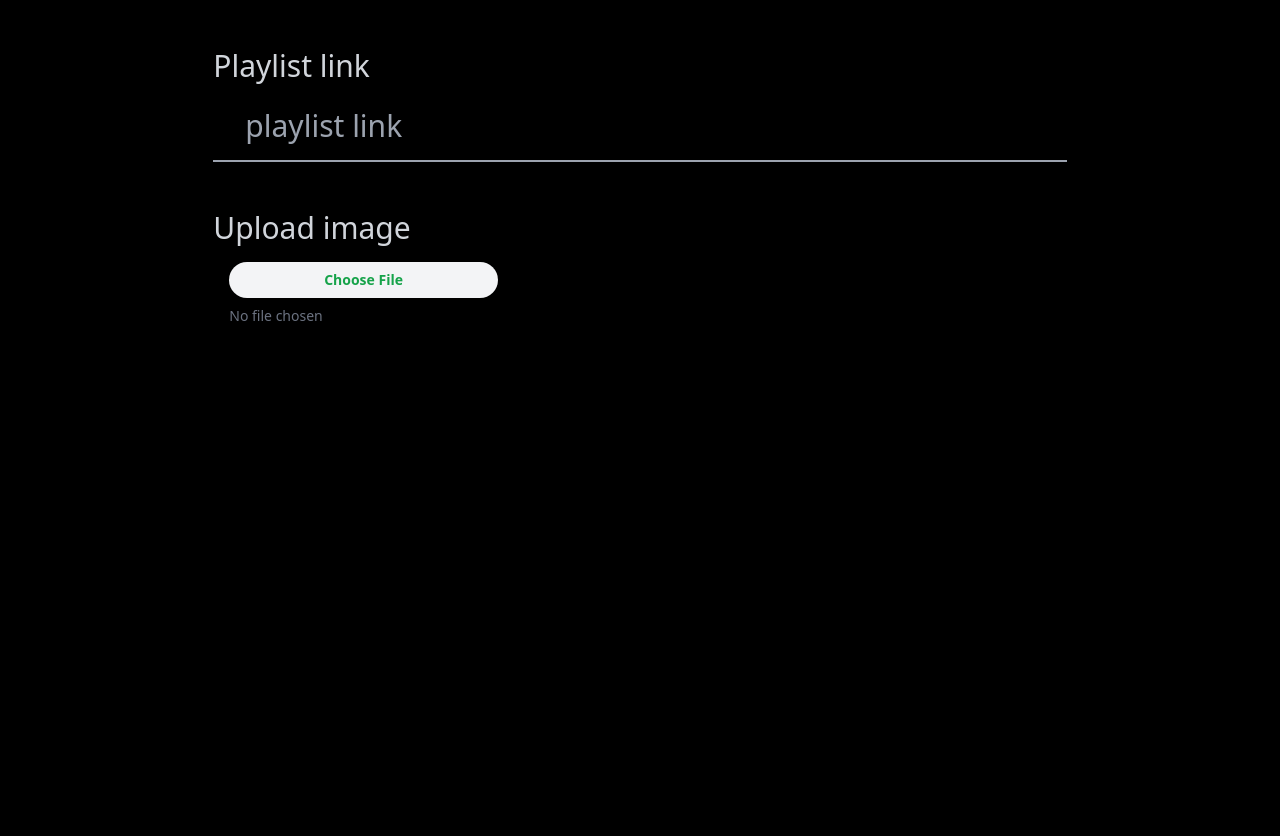
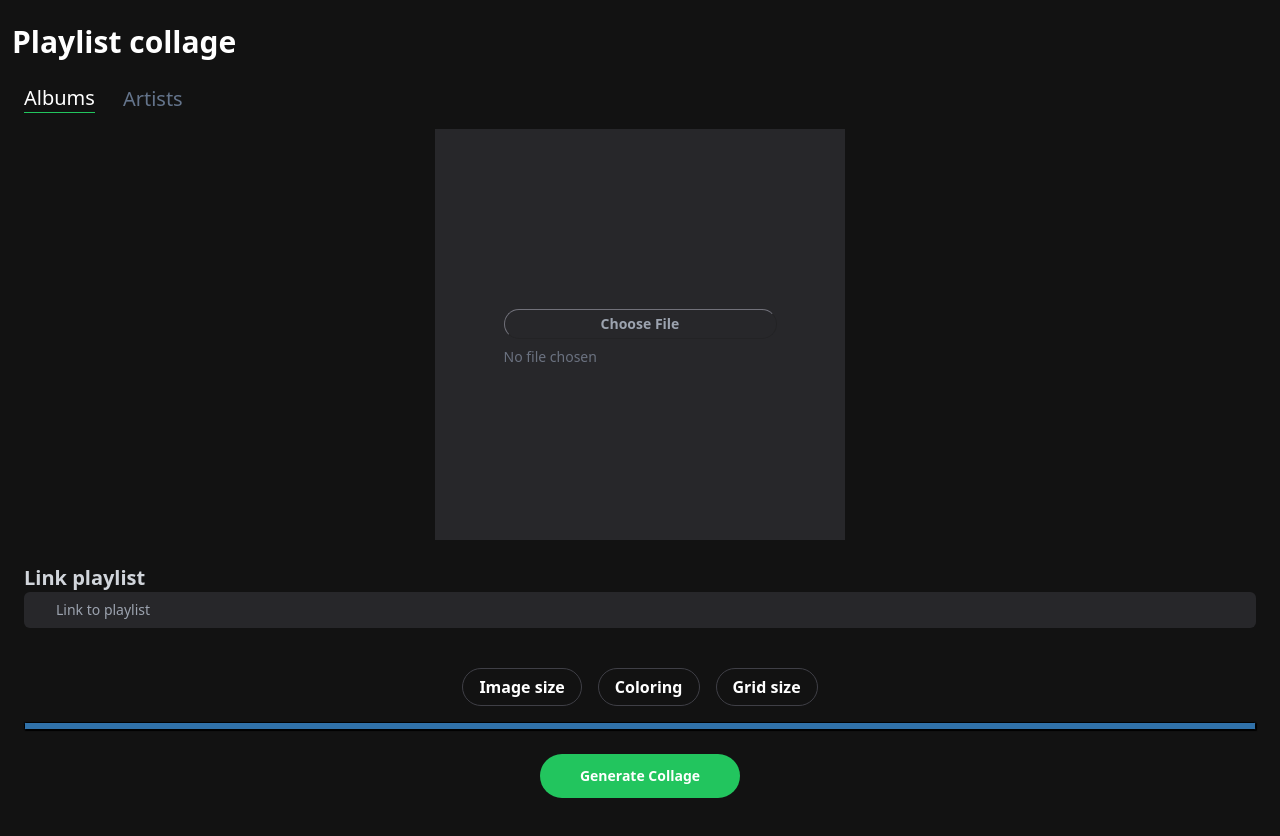
Before and after one commit to IlyaSmagin/playlist-collage, a Next.js app: page / in a window 1280 px wide. Shown: the top 836 px of the page. Built offline with nearby package versions, Linux system fonts and the light colour scheme; no server answers.

Commit message:
New design

```diff
--- a/pages/_document.tsx
+++ b/pages/_document.tsx
@@ -2,7 +2,7 @@ import { Html, Head, Main, NextScript } from 'next/document'
 
 export default function Document() {
   return (
-    <Html lang="en" style={{backgroundColor: "black"}}>
+    <Html lang="en" style={{backgroundColor: "#121212"}}>
       <Head />
       <body>
         <Main />
--- a/pages/index.tsx
+++ b/pages/index.tsx
@@ -1,59 +1,175 @@
-import Head from 'next/head'
-import { useState } from 'react'
-import useSWR from "swr"
-import { ReactImageMosaic } from 'react-image-mosaic'
-import { blob } from 'stream/consumers';
-
-
+import Head from "next/head";
+import { useState } from "react";
+import useSWR from "swr";
+import { ReactImageMosaic } from "react-image-mosaic";
+import { blob } from "stream/consumers";
 
 export default function Home() {
   const [playlistLink, setPlaylistLink] = useState("");
+  const [startGeneration, setStartGeneration] = useState(false);
   const [targetLink, setTargetLink] = useState<string>();
   const playlistREGEX = /.*playlist\//i;
-  const playlistURL = "https://spotify23.p.rapidapi.com/playlist_tracks/?id=" + playlistLink;
+  const playlistURL =
+    "https://spotify23.p.rapidapi.com/playlist_tracks/?id=" + playlistLink;
   const options: RequestInit = {
-	  method: 'GET',
-	  headers: {
-      'X-RapidAPI-Key': process.env.NEXT_PUBLIC_API_KEY as string,
-      'X-RapidAPI-Host': process.env.NEXT_PUBLIC_API_HOST as string
-	  }
+    method: "GET",
+    headers: {
+      "X-RapidAPI-Key": process.env.NEXT_PUBLIC_API_KEY as string,
+      "X-RapidAPI-Host": process.env.NEXT_PUBLIC_API_HOST as string,
+    },
   };
-  const fetcher = (url: string) => fetch(url, options)
-    .then(res => res.json() as Promise<{ tracks : {items: {track: {album: {images : {url :string}[]}}}[]} }>)
-    .then(res => {
-      return res.tracks.items.map(track => track.track.album.images[0].url)
-    });
+  const fetcher = (url: string) =>
+    fetch(url, options)
+      .then(
+        (res) =>
+          res.json() as Promise<{
+            tracks: {
+              items: { track: { album: { images: { url: string }[] } } }[];
+            };
+          }>
+      )
+      .then((res) => {
+        return res.tracks.items.map((track) => track.track.album.images[0].url);
+      });
 
-  const { data, error, isLoading } = useSWR(playlistLink.length > 1 ? [playlistURL, options] : null, ([playlistURL, options]) => fetcher(playlistURL));
+  const { data, error, isLoading } = useSWR(
+    playlistLink.length > 1 ? [playlistURL, options] : null,
+    ([playlistURL, options]) => fetcher(playlistURL)
+  );
 
   return (
     <>
       <Head>
         <title>Playlist Collage</title>
-        <meta name="description" content="Collage your image from playlist album covers" />
+        <meta
+          name="description"
+          content="Collage your image from playlist album covers"
+        />
         <meta name="viewport" content="width=device-width, initial-scale=1" />
         <link rel="icon" href="/favicon.ico" />
       </Head>
-      <main className='flex justify-center items-center h-full min-h-screen flex-col'>
-        <label htmlFor='playlistInput' className='mt-12 text-xl md:text-3xl text-gray-300 md:w-2/3 w-10/12 mb-2'>Playlist link</label>
-        <input id="playlistInput" onChange={(e)=>setPlaylistLink(e.target.value.replace(playlistREGEX, "")) } className="focus:placeholder:text-green-400 placeholder:text-gray-400 border-b-2 focus:border-green-400 border-gray-400 appearance-none md:w-2/3 w-10/12 text-xl md:text-3xl bg-none px-8 py-2 md:py-4 shadow-sm focus:outline-none focus:caret-green-500 text-green-400 bg-black dark:highlight-white/5" placeholder='playlist link'/>
-        <label htmlFor='targetImageInput' className='mt-12 text-xl md:text-3xl text-gray-300 md:w-2/3 w-10/12 mb-2'>Upload image</label>
-        <div className='md:w-2/3 w-10/12 flex md:flex-row flex-col'>
-          <input id='targetImageInput'  onChange={(e)=>setTargetLink(e.target.value) } className="hidden focus:placeholder:text-green-400 placeholder:text-gray-400 border-b-2 focus:border-green-400 border-gray-400 appearance-none md:w-2/3 w-full text-xl md:text-3xl bg-none px-8 py-2 md:py-4 shadow-sm focus:outline-none focus:caret-green-500 text-gray-400 bg-black dark:highlight-white/5" placeholder='image link' />
-          <label className="md:w-1/3 w-full flex flex-col justify-center items-end pt-2">
-            <span className='hidden w-full text-gray-300 text-center py-2'>or</span>
-            <span className="sr-only">Choose profile photo</span>
-            <input type="file"
-              onChange={(e) => { if (e.target.files instanceof FileList) return setTargetLink(URL.createObjectURL(e.target.files[0])) }}
-              className="block w-full text-sm md:pt-0 md:pl-4 text-gray-500 file:flex text-center file:w-full file:flex-col file:mb-2 file:py-2 file:px-4 file:rounded-full file:border-0 file:text-sm file:font-semibold file:bg-gray-100 file:text-green-600 hover:file:bg-green-200 " />
+
+      <header className="mx-3 mt-6 text-white">
+        <h1 className="my-6 text-3xl font-bold">Playlist collage</h1>
+        <nav className="gap-7 flex flex-row mx-3 text-xl">
+          <button className="border-b border-green-500 appearance-none">
+            Albums
+          </button>
+          <button disabled className="text-slate-500 appearance-none">
+            Artists
+          </button>
+        </nav>
+      </header>
+
+      <main className="flex flex-col items-center justify-center mx-6 mt-4">
+        <div className="relative md:w-1/3 aspect-square md:flex-row bg-zinc-800 flex flex-col items-center justify-center w-full">
+          <div className="aspect-square collage-wrapper flex items-center justify-center w-full mt-12 mb-12 absolute pointer-events-none">
+            {data && startGeneration ? (
+              <ReactImageMosaic
+                width={800}
+                height={800}
+                rows={40}
+                columns={40}
+                sources={data}
+                colorBlending={0.15}
+                target={targetLink || "./mal.jpg"}
+                crossOrigin={"anonymous"}
+              />
+            ) : null}
+            {isLoading ? (
+              <div className="animate-pulse text-gray-300">
+                Loading your playlist...
+              </div>
+            ) : null}
+          </div>
+          <label
+            className=" flex flex-col items-end justify-center pt-2"
+            htmlFor="photoUpload"
+          >
+            <span className="sr-only">Upload target photo</span>
+            <input
+              id="photoUpload"
+              type="file"
+              onChange={(e) => {
+                if (e.target.files instanceof FileList)
+                  return setTargetLink(URL.createObjectURL(e.target.files[0]));
+              }}
+              className=" file:flex file:w-full file:flex-col file:mb-2 file:py-1 file:px-4 file:rounded-full file:border-[1px] file:border-zinc-500 file:text-sm file:font-semibold file:bg-transparent file:appearance-none file:text-gray-400 hover:file:bg-zinc-200 hover:file:text-slate-900 block text-sm text-center text-gray-500"
+            />
           </label>
         </div>
-        <div className='md:w-2/3 w-10/12 aspect-square flex justify-center items-center mt-12 collage-wrapper mb-12'>
-          {data ? <ReactImageMosaic width={800} height={800} rows={40} columns={40} sources={data} colorBlending={0.15} target={targetLink || "./mal.jpg"} crossOrigin={"anonymous"} /> :
-          null}
-          {isLoading ? <div className='text-gray-300 animate-pulse'>Loading your playlist...</div>:null}
+        <div className="text-while w-full mx-6 my-6">
+          <label
+            htmlFor="playlistInput"
+            className="md:w-2/3 w-10/12 mb-4 text-xl font-bold text-gray-300"
+          >
+            Link playlist
+          </label>
+          <input
+            id="playlistInput"
+            onChange={(e) =>
+              setPlaylistLink(e.target.value.replace(playlistREGEX, ""))
+            }
+            className="focus:placeholder:text-green-400 placeholder:text-gray-400 focus:border-green-400 bg-none focus:outline-none focus:caret-green-500 dark:highlight-white/5 w-full px-8 py-2 text-sm text-green-400 bg-zinc-800 rounded-md appearance-none"
+            placeholder="Link to playlist"
+          />
         </div>
+        <form className="flex flex-col items-center justify-center mx-6 text-white w-full">
+          <div className="flex flex-row items-center justify-center gap-4  my-4">
+            <input
+              type="radio"
+              name="collageOptions"
+              id="size"
+              className="hidden"
+            />
+            <label
+              htmlFor="size"
+              className="px-4 py-1.5 font-bold border-[1px] border-zinc-700 rounded-full appearance-none"
+            >
+              Image size
+            </label>
+            <input
+              type="radio"
+              name="collageOptions"
+              id="color"
+              className="hidden"
+            />
+            <label
+              htmlFor="color"
+              className="px-4 py-1.5 font-bold border-[1px] border-zinc-700 rounded-full appearance-none"
+            >
+              Coloring
+            </label>
+            <input
+              type="radio"
+              name="collageOptions"
+              id="grid"
+              className="hidden"
+            />
+            <label
+              htmlFor="grid"
+              className="px-4 py-1.5 font-bold border-[1px] border-zinc-700 rounded-full appearance-none"
+            >
+              Grid size
+            </label>
+          </div>
+          <input
+            type="range"
+            name="range"
+            id="range"
+            min="4"
+            max="40"
+            step="1"
+            className="appearance-none bg-black color-gray-500 w-full"
+          />
+        </form>
+        <button
+          className=" bg-green-500 text-white font-bold rounded-full px-10 py-3 text-sm my-6"
+          onClick={() => setStartGeneration((prev) => !prev)}
+        >
+          Generate Collage
+        </button>
       </main>
     </>
-  )
+  );
 }
--- a/styles/globals.css
+++ b/styles/globals.css
@@ -7,3 +7,70 @@
   height: 100%;
   top: 0;
 }
+input[type="range"]::-webkit-slider-thumb {
+  -webkit-appearance: none;
+  border: 0px solid #000000;
+  background: #ffffff;
+  cursor: pointer;
+  margin-top: -14px; /* You need to specify a margin in Chrome, but in Firefox and IE it is automatic */
+}
+
+/* All the same stuff for Firefox */
+input[type="range"]::-moz-range-thumb {
+  border: 0px solid #000000;
+  background: #ffffff;
+  cursor: pointer;
+}
+
+/* All the same stuff for IE */
+input[type="range"]::-ms-thumb {
+  border: 0px solid #000000;
+  background: #ffffff;
+  cursor: pointer;
+}
+input[type="range"]::-webkit-slider-runnable-track {
+  width: 100%;
+  height: 8.4px;
+  cursor: pointer;
+  box-shadow: 1px 1px 1px #000000, 0px 0px 1px #0d0d0d;
+  background: #3071a9;
+  border-radius: 1.3px;
+  border: 0.2px solid #010101;
+}
+
+input[type="range"]:focus::-webkit-slider-runnable-track {
+  background: #474747;
+}
+
+input[type="range"]::-moz-range-track {
+  width: 100%;
+  cursor: pointer;
+  background: #3f3f46;
+  border: 0px solid #010101;
+  border-radius: 6px;
+}
+
+input[type="range"]::-ms-track {
+  width: 100%;
+  cursor: pointer;
+  background: transparent;
+  border-color: transparent;
+  color: transparent;
+  border-radius: 6px;
+}
+input[type="range"]::-ms-fill-lower {
+  background: #3f3f46;
+  border: 0px solid #010101;
+  border-radius: 6px;
+}
+input[type="range"]:focus::-ms-fill-lower {
+  background: #3f3f46;
+}
+input[type="range"]::-ms-fill-upper {
+  background: #474747;
+  border: 0px solid #010101;
+  border-radius: 6px;
+}
+input[type="range"]:focus::-ms-fill-upper {
+  background: #3f3f46;
+}
```
